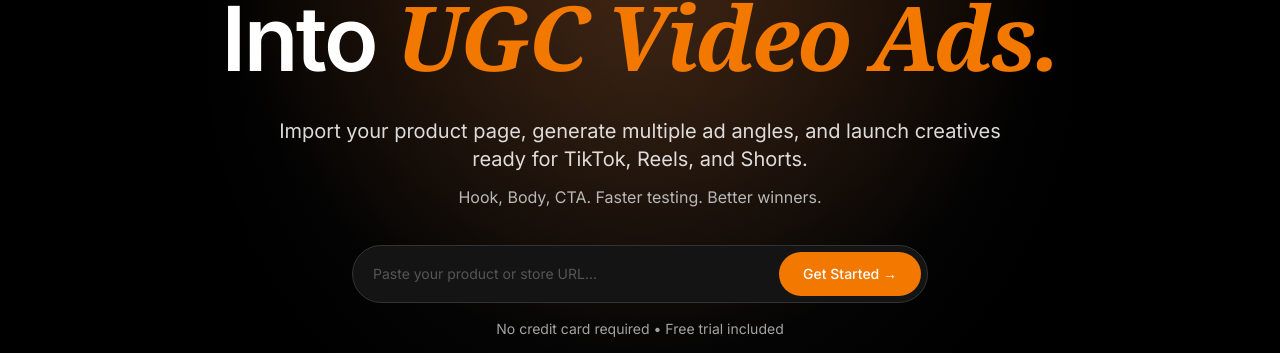
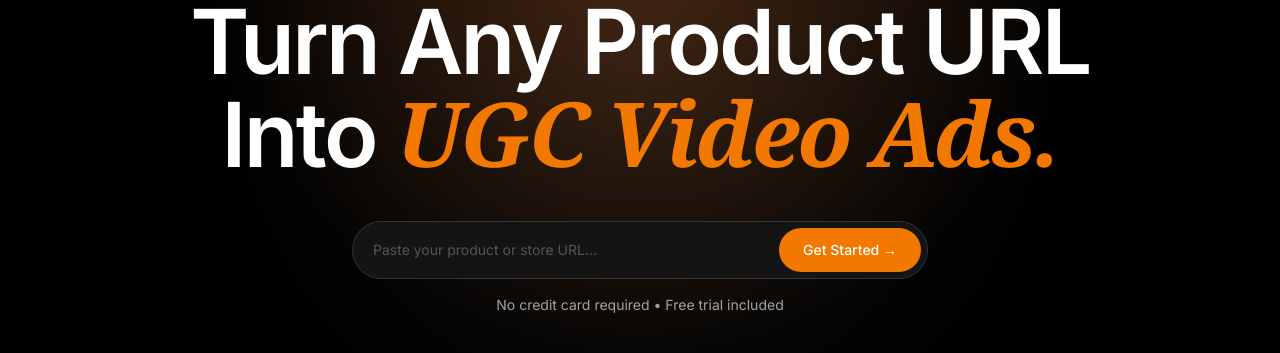
Before and after one commit to Estebanbanban/AIUGCFARM, a Next.js app in the folder frontend/: page / in a window 1280 px wide. Shown: the part 212-565 px from the top of the page. Built offline with nearby package versions, Linux system fonts and the light colour scheme.

Commit message:
fix(landing): increase hero and carousel vertical spacing

```diff
--- a/frontend/src/components/landing/HeroSection.tsx
+++ b/frontend/src/components/landing/HeroSection.tsx
@@ -5,7 +5,7 @@ import { UrlInputCta } from "./UrlInputCta";
 
 export function HeroSection() {
   return (
-    <section className="relative overflow-hidden bg-black pt-24 pb-16 md:pt-28 md:pb-24">
+    <section className="relative overflow-hidden bg-black pt-44 pb-28 md:pt-52 md:pb-36">
       <div className="pointer-events-none absolute inset-0 bg-[radial-gradient(circle_at_50%_22%,rgba(249,115,22,0.24),transparent_52%)]" />
       <div className="pointer-events-none absolute inset-0 bg-[radial-gradient(circle_at_50%_40%,rgba(255,255,255,0.06),transparent_60%)]" />
 
@@ -23,30 +23,11 @@ export function HeroSection() {
             </span>
           </motion.h1>
 
-          <motion.p
-            initial={{ opacity: 0, y: 16 }}
-            animate={{ opacity: 1, y: 0 }}
-            transition={{ duration: 0.55, delay: 0.2, ease: [0.25, 0.4, 0.25, 1] }}
-            className="mx-auto mt-8 max-w-3xl text-lg text-white/85 md:text-xl"
-          >
-            Import your product page, generate multiple ad angles, and launch creatives
-            ready for TikTok, Reels, and Shorts.
-          </motion.p>
-
-          <motion.p
-            initial={{ opacity: 0, y: 12 }}
-            animate={{ opacity: 1, y: 0 }}
-            transition={{ duration: 0.45, delay: 0.35, ease: [0.25, 0.4, 0.25, 1] }}
-            className="mt-3 text-[#b8b8b8]"
-          >
-            Hook, Body, CTA. Faster testing. Better winners.
-          </motion.p>
-
           <motion.div
             initial={{ opacity: 0, y: 16 }}
             animate={{ opacity: 1, y: 0 }}
             transition={{ duration: 0.55, delay: 0.5, ease: [0.25, 0.4, 0.25, 1] }}
-            className="mt-9"
+            className="mt-10"
           >
             <UrlInputCta />
           </motion.div>
--- a/frontend/src/components/landing/VideoCarousel.tsx
+++ b/frontend/src/components/landing/VideoCarousel.tsx
@@ -79,7 +79,7 @@ export function VideoCarousel() {
   const doubled = [...reels, ...reels];
 
   return (
-    <section className="bg-black pb-14 pt-2 md:pb-20">
+    <section className="bg-black pb-20 pt-14 md:pb-28 md:pt-20">
       <div
         className="overflow-hidden"
         onMouseEnter={() => setPaused(true)}
```
